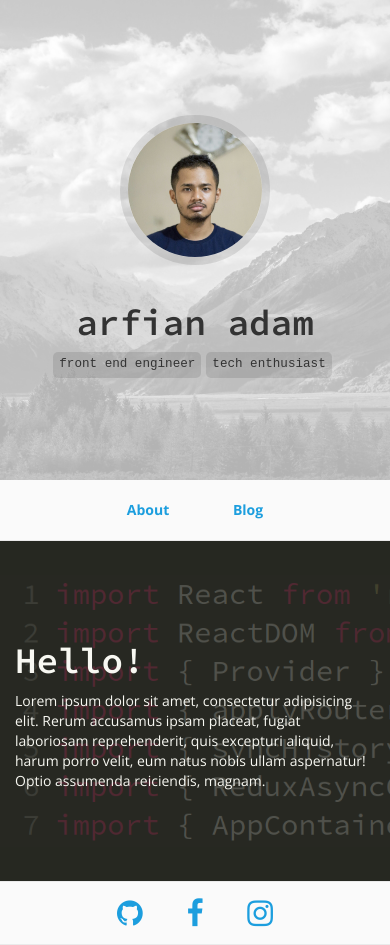
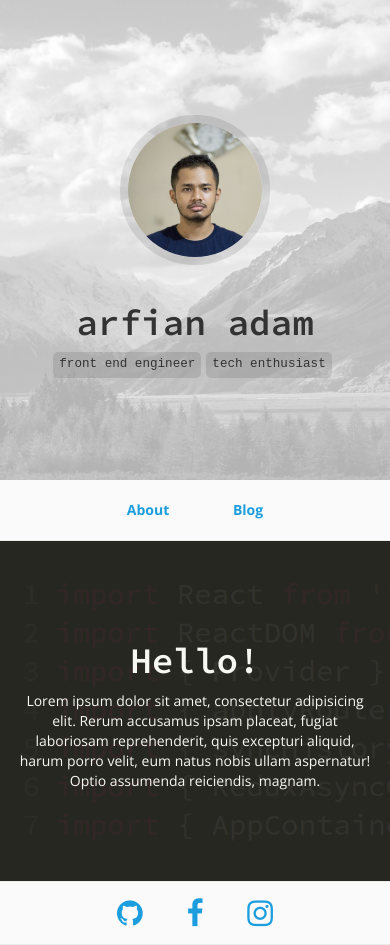
Before and after one commit to arfianadam/arfian.id, a Jekyll site: the page built from index.html, in a window 390 px wide. Built offline with Jekyll 4.4.1, drawn with Linux system fonts in a browser that asks for light colours.

Commit message:
better responsiveness of introduction section #2

```diff
--- a/_sass/components/_header.scss
+++ b/_sass/components/_header.scss
@@ -78,6 +78,10 @@ header {
 	}
 }
 
+aside {
+	z-index: 1;
+}
+
 .spinner {
 	width: 150px;
 	height: 150px;
--- a/_sass/components/_introduction.scss
+++ b/_sass/components/_introduction.scss
@@ -21,19 +21,25 @@
 			display: block;
 			content: "";
 			z-index: 2;
+			@media (max-width: $screen-md-min) {
+				background-color: rgba(39,40,34,0.8);
+			}
 			@media (max-width: $screen-sm-min) {
-				background-color: rgba(39,40,34,0.8);
+				background-color: rgba(39,40,34,0.95);
 			}
 		}
 
 		.side-half-right {
-			width: 100%;
-			float: none;
+			width: 50%;
+			float: right;
 			position: relative;
 			z-index: 3;
-			@media (min-width: $screen-sm-min) {
-				width: 50%;
-				float: right;
+			@media (max-width: $screen-sm-min) {
+				width: 100%;
+				float: none;
+				h1, p {
+					text-align: center;
+				}
 			}
 		}
 	}
```
